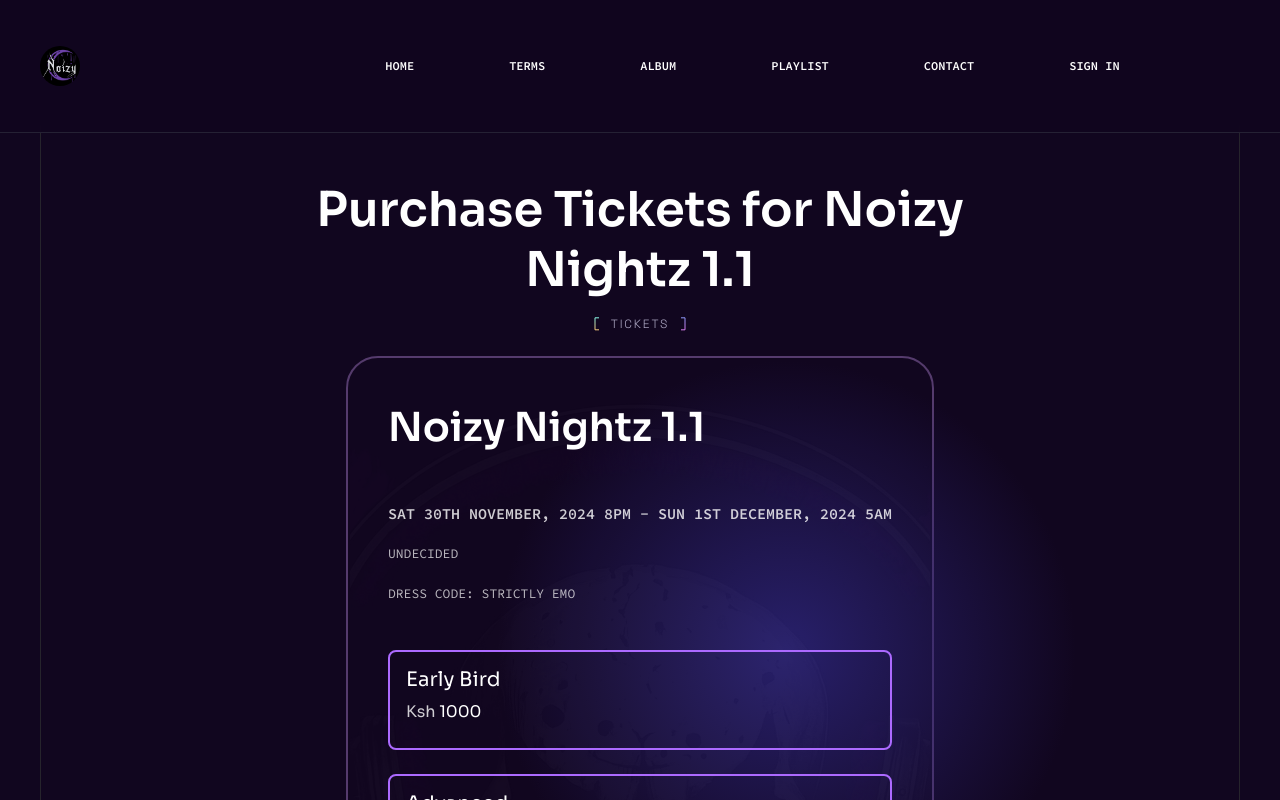
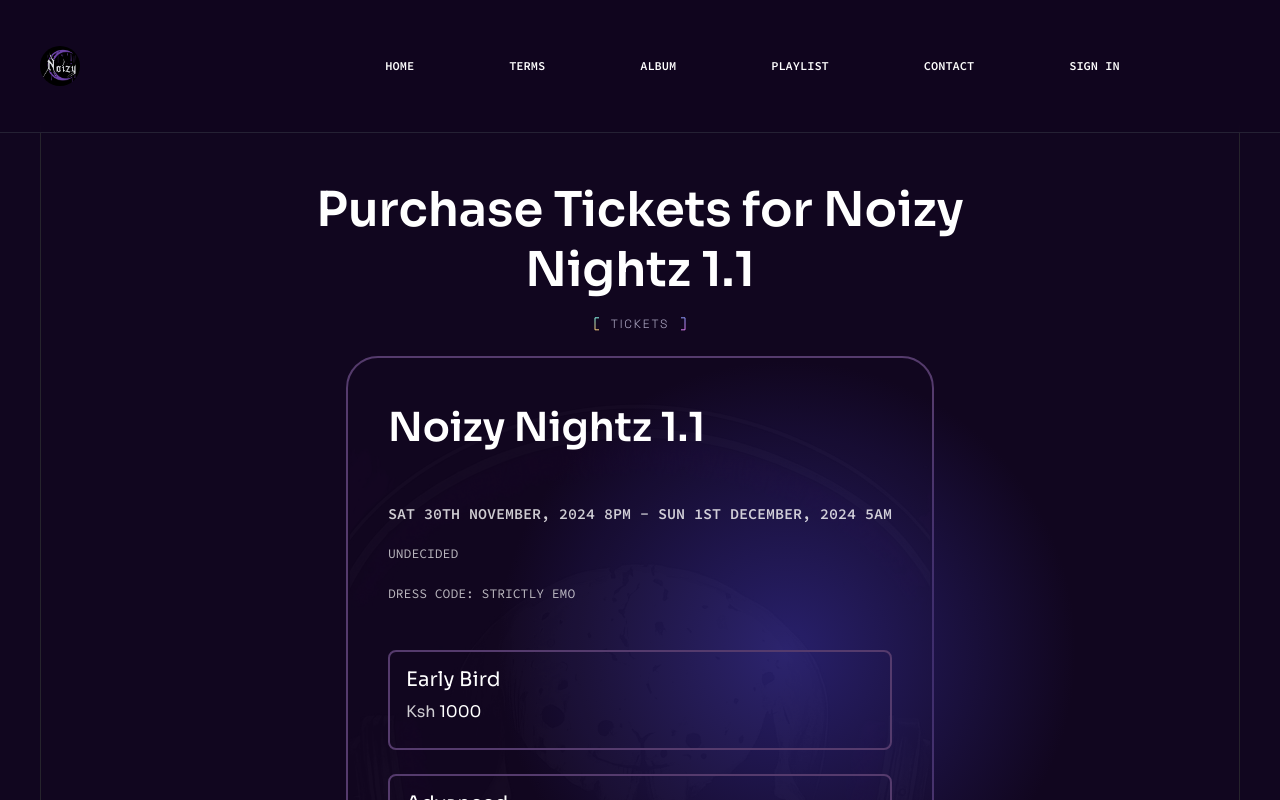
Before and after one commit to jeffRnR/noizy, a React (Vite) app: page /purchase/0 in a window 1280 px wide. Shown: the top 800 px of the page. Built offline with nearby package versions, Linux system fonts and the light colour scheme; no server answers; a web font is replaced by a local one.

Commit message:
ui fixes

```diff
--- a/src/pages/TicketPurchase.jsx
+++ b/src/pages/TicketPurchase.jsx
@@ -107,10 +107,10 @@ const TicketPurchase = () => {
                 {event.tickets.map((ticket) => (
                   <div key={ticket.id} className="mb-6">
                     <div
-                      className={`cursor-pointer p-4 rounded-[0.5rem] border-2 border-color-1 ${
+                      className={`cursor-pointer p-4 rounded-[0.5rem] border-2 border-color-7 ${
                         selectedTicket?.id === ticket.id
-                          ? "border-color-1 bg-opacity-20 bg-color-1"
-                          : "border-2 border-color-1"
+                          ? "bg-opacity-20 border-color-4"
+                          : ""
                       }`}
                       onClick={() => setSelectedTicket(ticket)}
                     >
```
